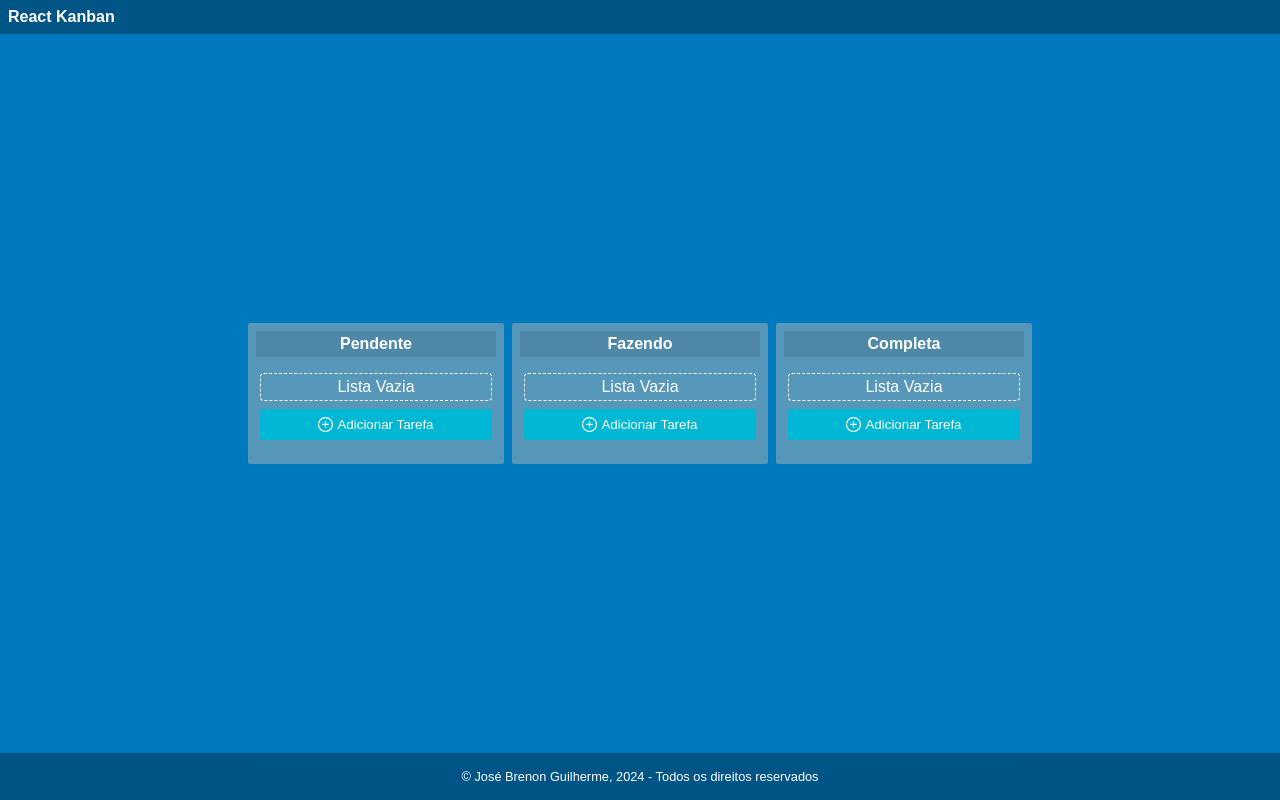
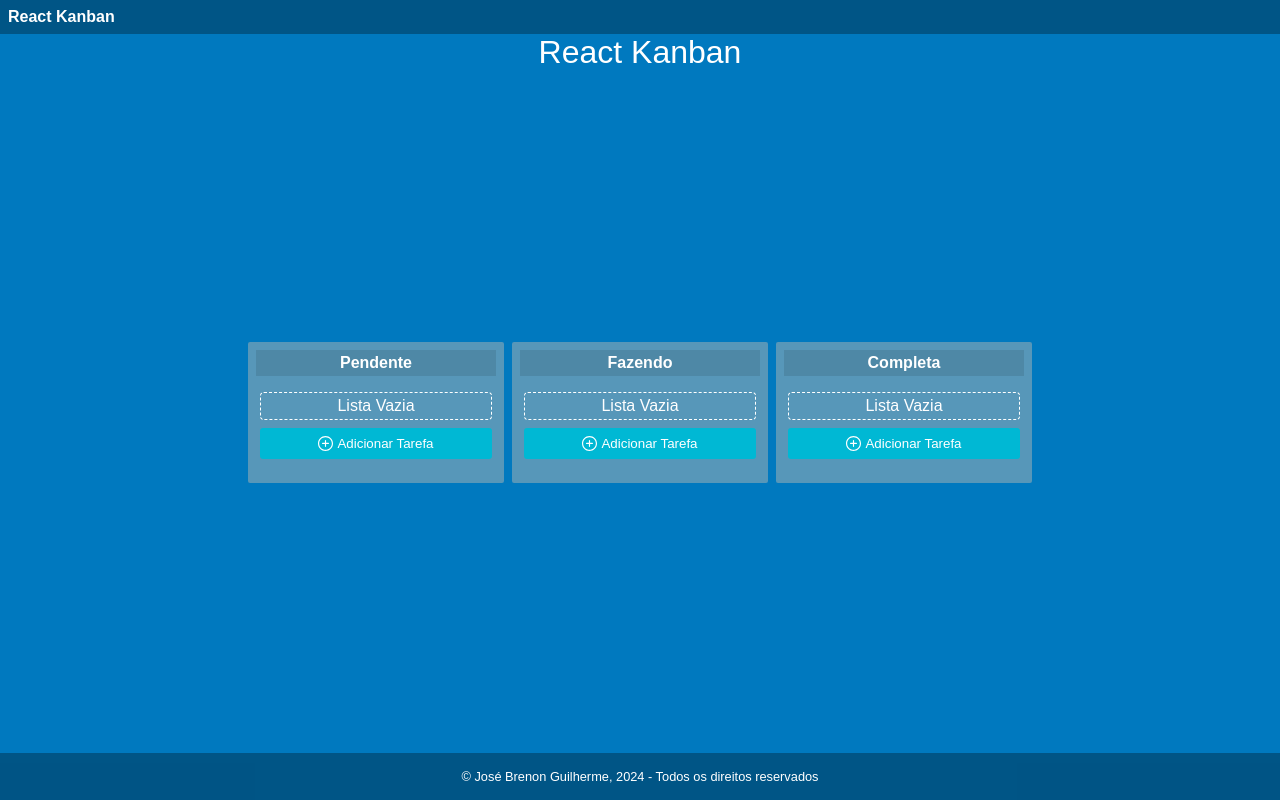
Before and after one commit to josebrenon/ReactKanban, a React (Create React App) app: page / in a window 1280 px wide. Built offline with nearby package versions, Linux system fonts and the light colour scheme.

Commit message:
Add um título simples

```diff
--- a/src/App.js
+++ b/src/App.js
@@ -46,6 +46,7 @@ export default function App() {
   return (
     <div className="App">
       <Navbar />
+      <h1 style={{ textAlign: "center" }}>React Kanban</h1>
       <div className="container">
         <TaskList
           title="Pendente"
```
Also changed, not shown: .codesandbox/tasks.json (added), .devcontainer/devcontainer.json (added), 2 other files (tests, documents, lock files or other folders).
